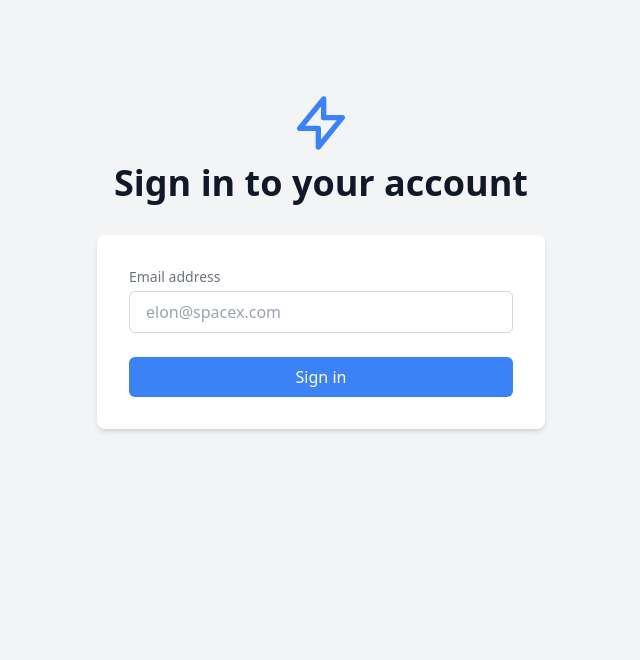
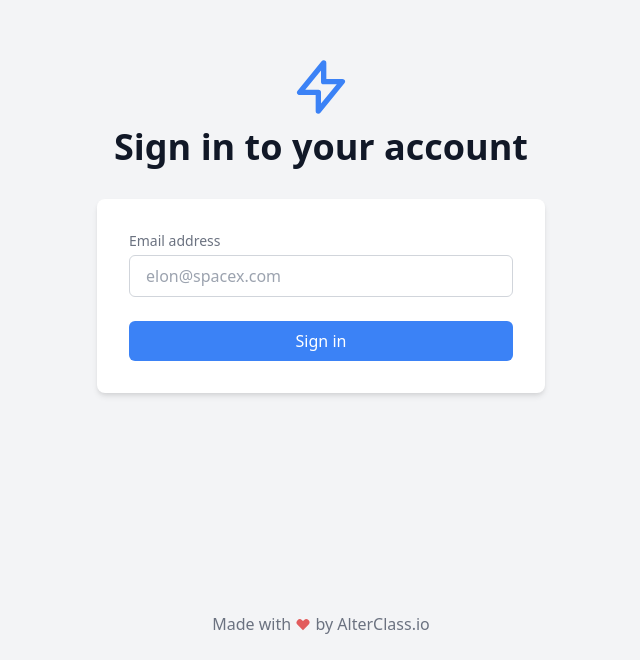
Before and after one commit to AlterClassIO/magic-next-auth, a Next.js app: page /auth/signin in a window 1280 px wide. Shown: the part 140-800 px from the top of the page, without its empty margins (319-959 px from the left). Built offline with nearby package versions, Linux system fonts and the light colour scheme.

Commit message:
chore: Upgrade next-auth to v4

```diff
--- /dev/null
+++ b/components/Layout.js
@@ -0,0 +1,24 @@
+import { HeartIcon } from '@heroicons/react/solid';
+
+const Layout = ({ children = null }) => (
+  <div className="min-h-screen flex flex-col">
+    <main className="flex-1 container mx-auto px-6 py-12 flex flex-col items-center justify-center">
+      {children}
+    </main>
+
+    <footer className="text-center container mx-auto px-4 sm:px-6 py-6">
+      <a
+        href="https://alterclass.io/teaching"
+        target="_blank"
+        rel="noopener noreferrer"
+        className="text-gray-500 hover:text-current"
+      >
+        Made with{' '}
+        <HeartIcon className="inline-block w-4 h-4 -mt-1 text-red-600 animate-pulse" />{' '}
+        by AlterClass.io
+      </a>
+    </footer>
+  </div>
+);
+
+export default Layout;
--- a/package.json
+++ b/package.json
@@ -10,11 +10,11 @@
   },
   "dependencies": {
     "@heroicons/react": "^1.0.5",
-    "@next-auth/fauna-adapter": "^0.2.4",
+    "@next-auth/fauna-adapter": "^1.0.0",
     "faunadb": "^4.4.1",
     "handlebars": "^4.7.7",
     "next": "12.0.4",
-    "next-auth": "^3.29.0",
+    "next-auth": "^4.0.2",
     "nodemailer": "^6.7.1",
     "react": "17.0.2",
     "react-dom": "17.0.2",
--- a/pages/api/auth/[...nextauth].js
+++ b/pages/api/auth/[...nextauth].js
@@ -7,7 +7,7 @@ import path from 'path';
 import nodemailer from 'nodemailer';
 import Handlebars from 'handlebars';
 
-const faunaClient = new FaunaClient({
+const client = new FaunaClient({
   secret: process.env.FAUNA_SECRET_KEY,
   domain: process.env.FAUNA_DOMAIN,
 });
@@ -74,6 +74,6 @@ export default NextAuth({
       sendVerificationRequest,
     }),
   ],
-  adapter: FaunaAdapter({ faunaClient }),
+  adapter: FaunaAdapter(client),
   events: { createUser: sendWelcomeEmail },
 });
--- a/pages/auth/confirm-request.js
+++ b/pages/auth/confirm-request.js
@@ -1,10 +1,13 @@
 import Link from 'next/link';
 import { useRouter } from 'next/router';
-import { useSession } from 'next-auth/client';
+import { useSession } from 'next-auth/react';
 import { CheckCircleIcon } from '@heroicons/react/outline';
+import Layout from '../../components/Layout';
 
 const ConfirmRequest = () => {
-  const [session, loading] = useSession();
+  const { data: session, status } = useSession();
+  const loading = status === 'loading';
+
   const router = useRouter();
 
   if (!loading && !session) {
@@ -12,7 +15,7 @@ const ConfirmRequest = () => {
   }
 
   return (
-    <div className="min-h-screen flex flex-col items-center justify-center text-center px-4 py-12 max-w-md mx-auto">
+    <Layout>
       {loading ? (
         <p>Loading...</p>
       ) : !session ? (
@@ -37,7 +40,7 @@ const ConfirmRequest = () => {
           </p>
         </>
       )}
-    </div>
+    </Layout>
   );
 };
 
--- a/pages/auth/signin.js
+++ b/pages/auth/signin.js
@@ -1,9 +1,10 @@
 import { useState, useEffect } from 'react';
 import { createPortal } from 'react-dom';
 import { useRouter } from 'next/router';
-import { signIn, getSession } from 'next-auth/client';
+import { signIn, getSession } from 'next-auth/react';
 import { toast } from 'react-hot-toast';
 import { LightningBoltIcon, MailOpenIcon } from '@heroicons/react/outline';
+import Layout from '../../components/Layout';
 
 const MagicLinkModal = ({ show = false, email = '' }) => {
   if (!show) return null;
@@ -70,6 +71,7 @@ const SignIn = () => {
       setShowModal(true);
       toast.success('Magic link successfully sent', { id: toastId });
     } catch (error) {
+      console.log(error);
       toast.error('Unable to send magic link', { id: toastId });
     } finally {
       setDisabled(false);
@@ -77,8 +79,7 @@ const SignIn = () => {
   };
 
   return (
-    <>
-      <div className="min-h-screen flex flex-col items-center justify-center px-4 py-12">
+    <Layout>
       <LightningBoltIcon className="flex-shrink-0 w-14 h-14 sm:w-16 sm:h-16 text-blue-500" />
       <h1 className="mt-2 text-2xl sm:text-4xl text-center font-bold">
         Sign in to your account
@@ -110,10 +111,9 @@ const SignIn = () => {
           {disabled ? 'Loading...' : 'Sign in'}
         </button>
       </form>
-      </div>
 
       <MagicLinkModal show={showModal} email={email} />
-    </>
+    </Layout>
   );
 };
 
--- a/pages/index.js
+++ b/pages/index.js
@@ -1,14 +1,13 @@
-import { signOut, useSession } from 'next-auth/client';
+import { signOut, useSession } from 'next-auth/react';
 import Link from 'next/link';
 import { LightningBoltIcon } from '@heroicons/react/outline';
-import { HeartIcon } from '@heroicons/react/solid';
+import Layout from '../components/Layout';
 
 export default function Home() {
-  const [session] = useSession();
+  const { data: session } = useSession();
 
   return (
-    <div className="min-h-screen flex flex-col">
-      <main className="flex-1 container mx-auto px-6 py-12 flex flex-col items-center justify-center">
+    <Layout>
       <h1 className="inline-flex flex-col sm:flex-row items-center space-y-2 sm:space-y-0 sm:space-x-2">
         <LightningBoltIcon className="flex-shrink-0 w-14 h-14 sm:w-16 sm:h-16 text-blue-500" />
         <span className="sm:h-16 text-4xl sm:text-6xl font-extrabold text-transparent bg-clip-text bg-gradient-to-br from-blue-400 to-blue-700 text-center">
@@ -39,20 +38,6 @@ export default function Home() {
           </Link>
         )}
       </div>
-      </main>
-
-      <footer className="text-center container mx-auto px-4 sm:px-6 py-6">
-        <a
-          href="https://alterclass.io/teaching"
-          target="_blank"
-          rel="noopener noreferrer"
-          className="text-gray-500 hover:text-current"
-        >
-          Made with{' '}
-          <HeartIcon className="inline-block w-4 h-4 -mt-1 text-red-600 animate-pulse" />{' '}
-          by AlterClass.io
-        </a>
-      </footer>
-    </div>
+    </Layout>
   );
 }
--- a/tailwind.config.js
+++ b/tailwind.config.js
@@ -1,6 +1,6 @@
 module.exports = {
   mode: 'jit',
-  purge: ['./pages/**/*.{js,ts,jsx,tsx}'],
+  purge: ['./components/**/*.{js,ts,jsx,tsx}', './pages/**/*.{js,ts,jsx,tsx}'],
   darkMode: false, // or 'media' or 'class'
   theme: {
     extend: {
```
Also changed, not shown: pages/_app.js (+4 -4 lines), 1 other file (tests, documents, lock files or other folders). Lines whose indentation alone changed are shown as unchanged.
